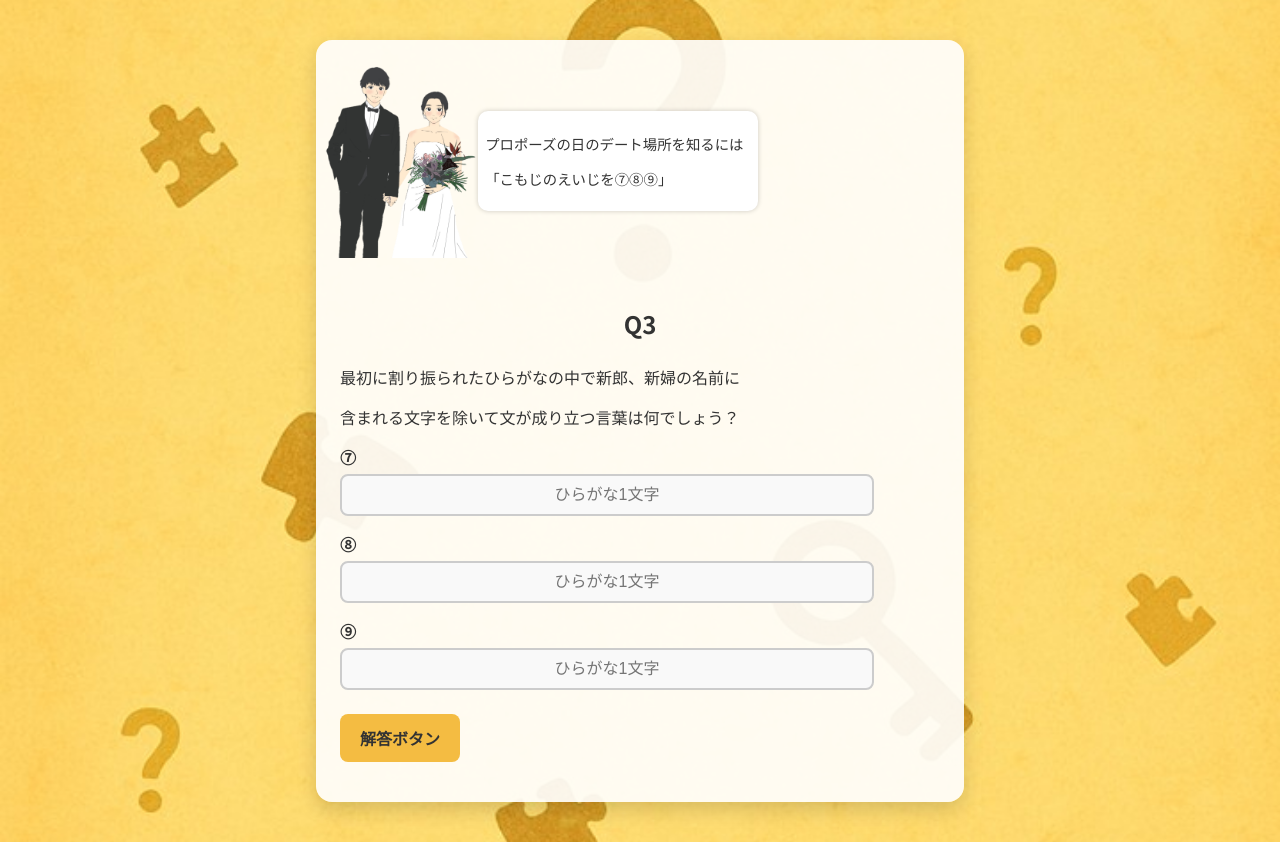
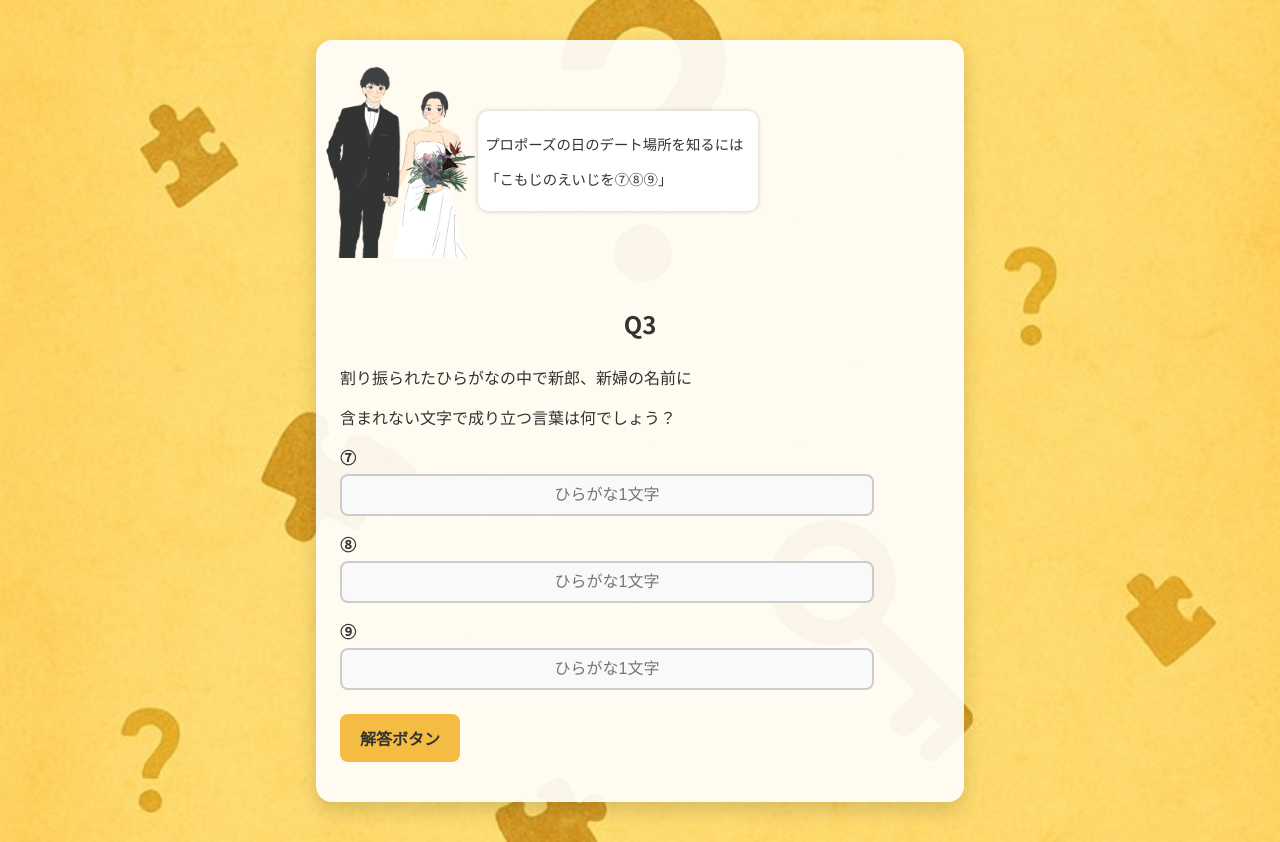
Before and after one commit to nagi604/nazotoki-wedding, a plain HTML site: page q3.html in a window 1280 px wide. Drawn offline with Linux system fonts and the light colour scheme.

Commit message:
Add files via upload

```diff
--- a/q3.html
+++ b/q3.html
@@ -143,8 +143,8 @@
 
     <!-- 問題文 -->
     <div class="question">
-      <p>最初に割り振られたひらがなの中で新郎、新婦の名前に</p>
-      <p>含まれる文字を除いて文が成り立つ言葉は何でしょう？</p>
+      <p>割り振られたひらがなの中で新郎、新婦の名前に</p>
+      <p>含まれない文字で成り立つ言葉は何でしょう？</p>
     </div>
 
     <!-- 入力欄 -->
```
